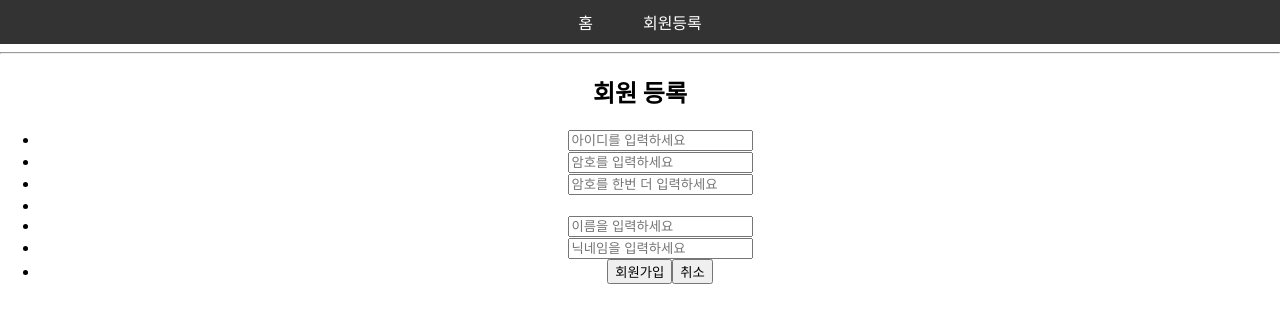
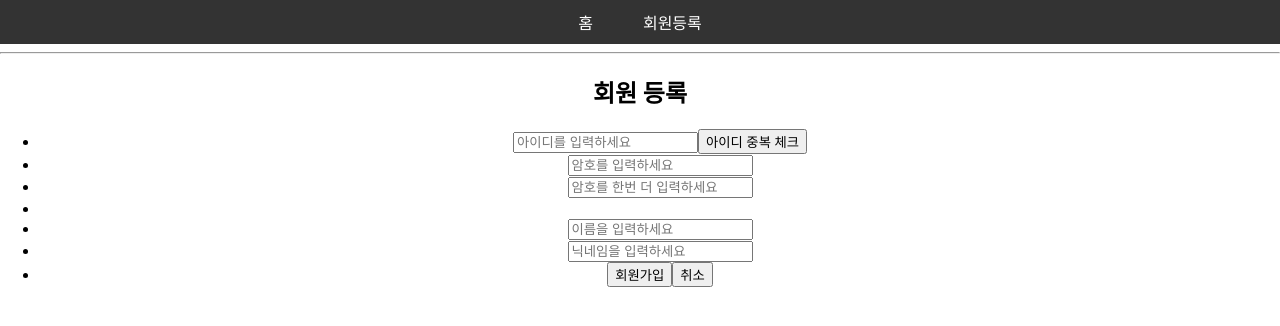
Before and after one commit to nam2626/KH_2025_04_REACT, a React (Create React App) app in the folder spring-member-app/: page /register in a window 1280 px wide. Shown: the top 326 px of the page. Built offline with nearby package versions, Linux system fonts and the light colour scheme.

Commit message:
아이디 중복 검사 추가

```diff
--- a/spring-member-app/src/pages/Register.jsx
+++ b/spring-member-app/src/pages/Register.jsx
@@ -33,6 +33,8 @@ export default () => {
       alert('모든 항목에 정보를 입력하셔야 합니다.');
       return;
     }
+    //아이디 유효성 검사
+    if (!idCheck()) return;
     //암호 유효성 검사 체크
     if (!passCheck()) return;
     //axios 이용해서 서버로 등록할 회원 정보 전달
@@ -54,12 +56,24 @@ export default () => {
       console.log(error);
     }
   };
+
+  const idCheck = async () => {
+    const response = await axios.get(`/member/${txtId.current.value}`);
+    //true - 아이디 중복, false - 아이디 중복되지 않음
+    if (response.data.result) {
+      alert('아이디가 중복되었습니다.');
+      return false;
+    }
+    alert('해당 아이디는 사용하실수 있습니다.');
+    return true;
+  };
   return (
     <div>
       <h2>회원 등록</h2>
       <ul>
         <li>
           <input type="text" ref={txtId} placeholder="아이디를 입력하세요" />
+          <button onClick={idCheck}>아이디 중복 체크</button>
         </li>
         <li>
           <input type="text" onChange={passCheck} ref={txtPasswd} placeholder="암호를 입력하세요" />
```
